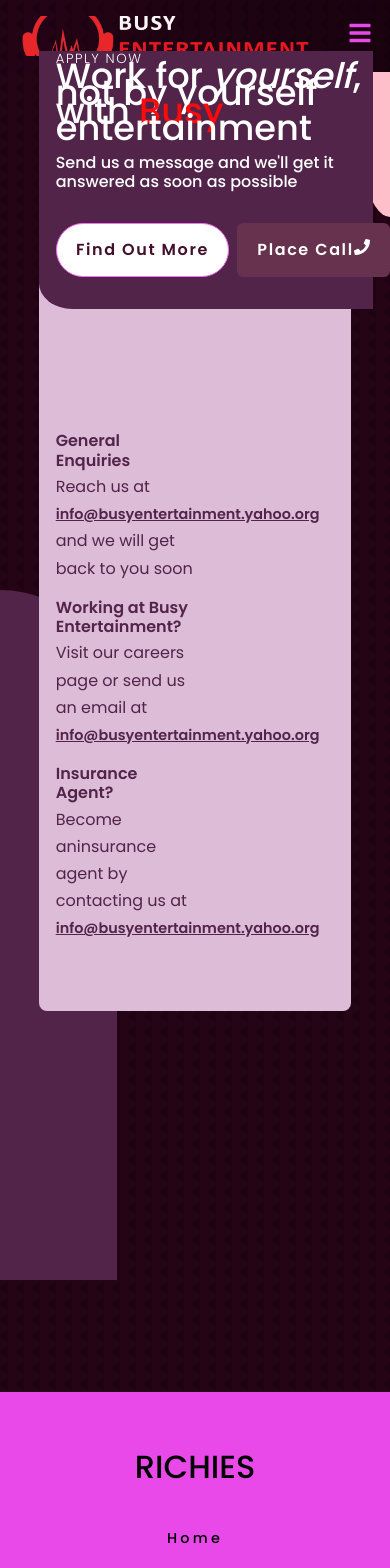
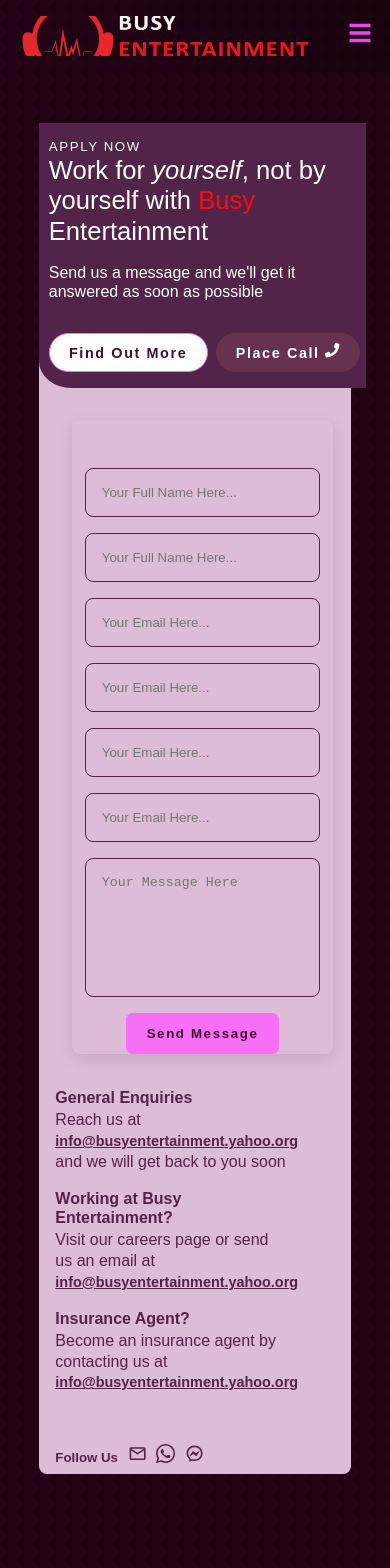
Before and after one commit to MrEben/Record-Label, a React (Create React App) app: page /apply in a window 390 px wide. Shown: the top 1568 px of the page. Built offline with nearby package versions, Linux system fonts and the light colour scheme; the HTML template or start-up script is replaced by a standard one.

Commit message:
edited contact form

```diff
--- a/src/components/contact/contact.css
+++ b/src/components/contact/contact.css
@@ -24,7 +24,7 @@
   background: var(--clr-grey-2);
   margin-top: 40%;
   width: 30%;
-  border-radius: 0 30rem 0 0;
+  border-radius: 0% 100% 0% 100% / 100% 100% 0% 0%;
 }
 .main-background {
   position: absolute;
@@ -91,6 +91,24 @@
   border-radius: var(--radius);
   box-shadow: var(--light-shadow);
 }
+input,
+textarea {
+  width: 90%;
+  background: transparent;
+  resize: none;
+  border-radius: var(--radius);
+  border: 1px solid var(--clr-grey-2);
+  padding: 1rem;
+  color: var(--clr-black);
+}
+form {
+  display: flex;
+  flex-direction: column;
+  align-items: center;
+  justify-content: center;
+  gap: 1rem;
+  margin-top: 3rem;
+}
 .apply-lower-text {
   color: var(--clr-grey-2);
   margin-top: 5%;
@@ -109,9 +127,25 @@
   font-weight: 800;
   font-size: 0.9rem;
 }
+.follow {
+  margin-top: 4rem;
+  display: flex;
+  align-items: center;
+  gap: 0.6rem;
+}
+.follow h5 {
+  font-weight: 600;
+}
+.follow a {
+  color: var(--clr-grey-2);
+  font-size: 1.2rem;
+}
 /* =====MEDIA QUERRIES(MEDIUM)====== */
 
 @media screen and (max-width: 1024px) {
+  .apply-form {
+    left: 57%;
+  }
 }
 /* =====MEDIA QUERRIES(SMALL)====== */
 
@@ -123,11 +157,28 @@
   .apply-upper {
     height: fit-content;
   }
+  .main-background {
+    height: fit-content;
+  }
   .apply-text {
     position: relative;
-    margin-right: 0;
+    margin-right: 1rem;
+    top: 1rem;
+    left: 3%;
+  }
+  .apply-text h1 {
+    line-height: 1.2;
+    font-size: 1.6rem;
+  }
+  .apply-lower-text {
+    margin-top: 20%;
+  }
+  .apply-lower-text p {
+    width: 60vw;
+    line-height: 1.3;
   }
   .apply-form {
+    top: 5%;
     position: relative;
     left: 10%;
     width: 80%;
@@ -136,4 +187,20 @@
   .apply-links {
     margin-bottom: 2rem;
   }
+  .contact-container {
+    height: 90rem;
+  }
+  .btn.lg,
+  .btn.bg {
+    padding: 0.4rem 1.2rem;
+    font-size: 0.9rem;
+    border-radius: 4rem;
+  }
+  .background-styles {
+    display: none;
+  }
+  .follow {
+    margin-top: 3rem;
+    width: 50vw;
+  }
 }
--- a/src/components/contact/contact.js
+++ b/src/components/contact/contact.js
@@ -19,23 +19,79 @@
               <h5>APPLY NOW</h5>
               <h1>
                 Work for <i>yourself</i>, not by yourself with <span>busy</span>{" "}
-                entertainment
+                Entertainment
               </h1>
               <h4>
                 Send us a message and we'll get it answered as soon as possible
               </h4>
               <div className="apply-links">
-                <a href="https://www.google.com" className="btn lg">
+                <a
+                  target="_blank"
+                  href="https://www.google.com"
+                  className="btn lg"
+                >
                   find out more
                 </a>
-                <a href="" className="btn bg">
-                  place call
-                  <FaPhone />
+                <a
+                  target="_blank"
+                  href="https://www.google.com"
+                  className="btn bg"
+                >
+                  place call <FaPhone />
                 </a>
               </div>
             </div>
           </div>
-          <div className="apply-form"></div>
+          <div className="apply-form">
+            <form>
+              <input
+                type="text"
+                name="name"
+                placeholder="Your Full Name Here..."
+                required
+              />
+              <input
+                type="text"
+                name="name"
+                placeholder="Your Full Name Here..."
+                required
+              />
+
+              <input
+                type="text"
+                name="email"
+                placeholder="Your Email Here..."
+                required
+              />
+              <input
+                type="text"
+                name="email"
+                placeholder="Your Email Here..."
+                required
+              />
+              <input
+                type="text"
+                name="email"
+                placeholder="Your Email Here..."
+                required
+              />
+              <input
+                type="text"
+                name="email"
+                placeholder="Your Email Here..."
+                required
+              />
+              <textarea
+                name="message"
+                rows="7"
+                placeholder="Your Message Here"
+                required
+              ></textarea>
+              <button type="submit" className="btn btn-primary">
+                send message
+              </button>
+            </form>
+          </div>
           <div className="apply-lower">
             <div className="apply-lower-text">
               <h4>General Enquiries</h4>
@@ -50,9 +106,21 @@
               </p>
               <h4>Insurance Agent?</h4>
               <p>
-                Become aninsurance agent by contacting us at{" "}
+                Become an insurance agent by contacting us at{" "}
                 <span>info@busyentertainment.yahoo.org</span>
               </p>
+              <div className="follow">
+                <h5>Follow Us</h5>
+                <a href="https://www.google.com">
+                  <MdOutlineEmail />
+                </a>
+                <a href="https://www.google.com">
+                  <BsWhatsapp />
+                </a>
+                <a href="https://www.google.com">
+                  <RiMessengerLine />
+                </a>
+              </div>
             </div>
           </div>
         </article>
--- a/src/components/nav/Navbar.js
+++ b/src/components/nav/Navbar.js
@@ -13,14 +13,7 @@
   const toggleLinks = () => {
     setShowLinks(!showLinks);
   };
-  const changeNavBackground = () => {
-    if (window.scrollY >= 80) {
-      setnavbar(true);
-    } else {
-      setnavbar(false);
-    }
-  };
-  window.addEventListener("scroll", changeNavBackground);
+
   useEffect(() => {
     const linksHeight = linksRef.current.getBoundingClientRect().height;
     if (showLinks) {
--- a/src/components/nav/nav.css
+++ b/src/components/nav/nav.css
@@ -1,7 +1,6 @@
 nav {
   z-index: 2;
   top: 0;
-  position: fixed;
   width: 100vw;
   background: linear-gradient(-70deg, rgba(0, 0, 0, 0.3), transparent);
 }
@@ -64,9 +63,7 @@
   transform: translateY(-100%);
 }
 @media screen and (min-width: 800px) {
-  nav {
-    position: fixed;
-  }
+
   .nav-center {
     max-width: 1170px;
     margin: 0 auto;
--- a/src/index.css
+++ b/src/index.css
@@ -1,4 +1,3 @@
-@import url('https://fonts.googleapis.com/css2?family=Poppins:wght@300;400;500;600&display=swap');
 :root {
   /* dark shades of primary color*/
   --clr-primary-1: hsl(300, 92%, 10%);
@@ -31,7 +30,7 @@
   --clr-black: #222;
   --clr-pink: rgb(255, 191, 202);
   --clr-yellow: rgb(225, 212, 26);
-  --logo-color:rgb(255, 10, 10);
+  --logo-color: rgb(255, 10, 10);
   --transition: all 400ms ease;
   --spacing: 0.1rem;
   --radius: 0.5rem;
@@ -58,7 +57,7 @@
   text-decoration: none;
 }
 body {
-  font-family: 'Poppins', sans-serif;
+  font-family: "Poppins", sans-serif;
   background: var(--clr-grey-11);
   color: var(--clr-white);
   line-height: 1.7;
@@ -99,7 +98,7 @@
   font-size: 2.5rem;
 }
 section {
-  margin-top: 6rem;
+  margin-top: 2rem;
   height: 100vh;
   padding-top: 4.5rem;
 }
```
